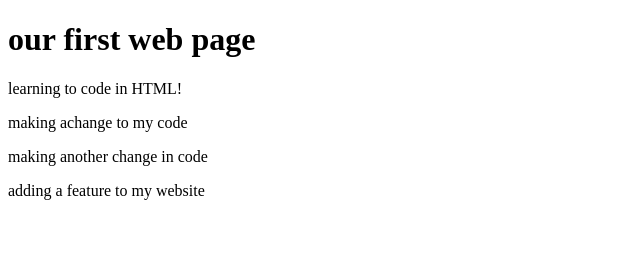
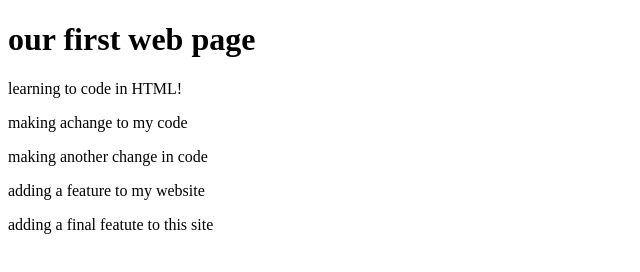
Before and after one commit to tulasithumu/spring-dis, a plain HTML site: page index.html in a window 1280 px wide. Shown: the whole page, without its empty margins (0-640 px from the left). Drawn offline with Linux system fonts and the light colour scheme.

Commit message:
merging to master

```diff
--- a/index.html
+++ b/index.html
@@ -7,5 +7,6 @@
         <p>making achange to my code </p>
         <p>making another change in code </p>
         <p>adding a feature to my website </p>
+        <p>adding a final featute to this site </p>
     </body>
 </html>
```
